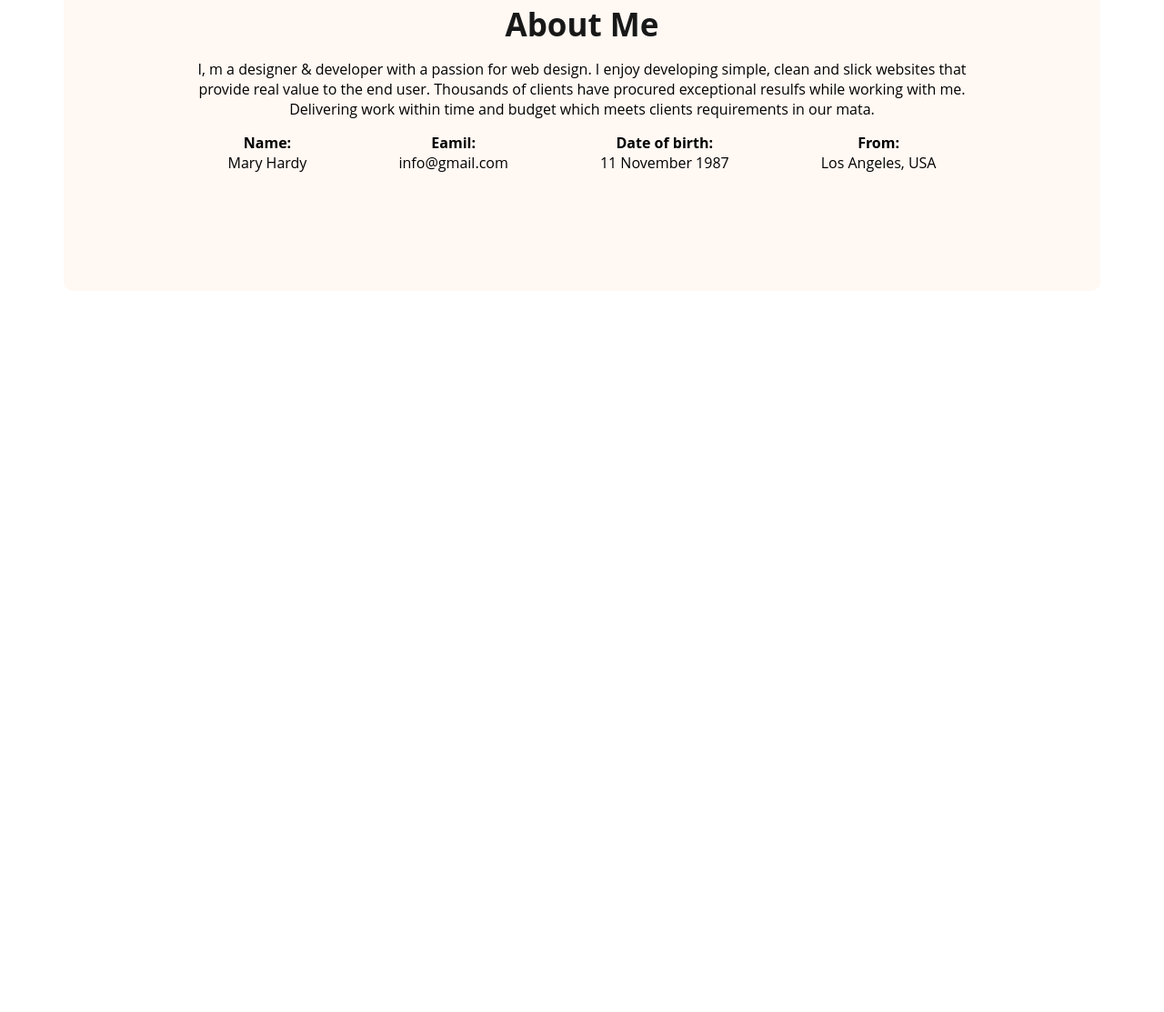
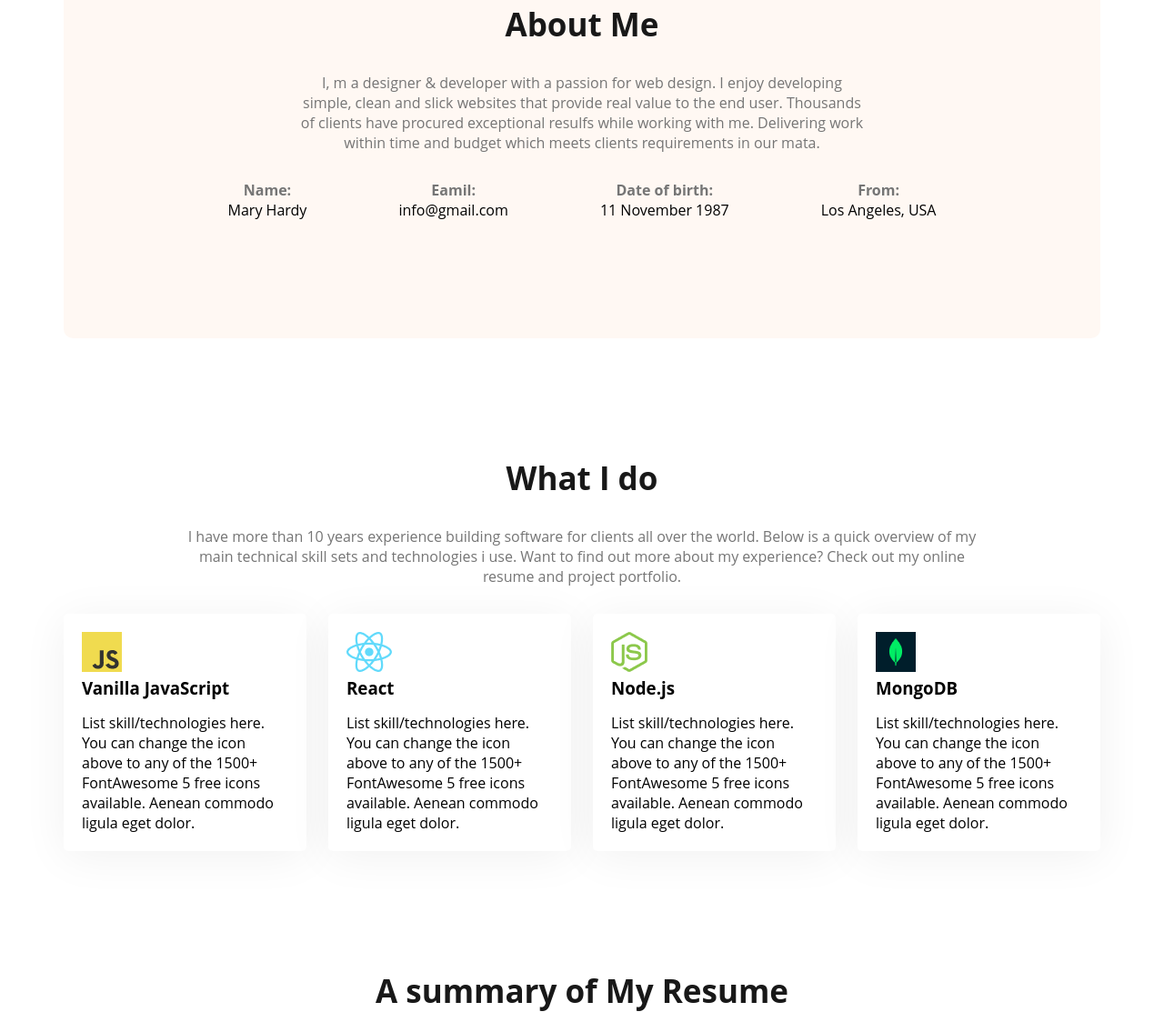
Before and after one commit to ShahadatHossain2/Practice-Portfolio, a plain HTML site: page index.html in a window 1280 px wide. Shown: the part 854-1967 px from the top of the page at 91% size. Before the commit the page ends 1304 px from the top, so only its background shows below. Drawn offline with Linux system fonts and the light colour scheme.

Commit message:
Skill added

```diff
--- a/index.html
+++ b/index.html
@@ -59,6 +59,40 @@
         </div>
         </section>
 
+        <section>
+            <h3 class="section-title">What I do</h3>
+            <p id="what-i-do-description" class="section-description">I have more than 10 years experience building software for clients all over the world. Below is a quick overview of my main technical skill sets and technologies i use. Want to find out more about my experience? Check out my online resume and project portfolio.</p>
+
+            <div class="skill-container">
+                <div class="skill">
+                    <img src="/Practice-Portfolio/images/icons/js.png" alt="Vanilla JavaScript">
+                    <h3 class="skill-title">Vanilla JavaScript</h3>
+                    <p class="skill-description">List skill/technologies here. You can change the icon above to any of the 1500+ FontAwesome 5 free icons available. Aenean commodo ligula eget dolor.</p>
+                </div>
+                <div class="skill">
+                    <img src="/Practice-Portfolio/images/icons/react.png" alt="React">
+                    <h3 class="skill-title">React</h3>
+                    <p class="skill-description">List skill/technologies here. You can change the icon above to any of the 1500+ FontAwesome 5 free icons available. Aenean commodo ligula eget dolor.</p>
+                </div>
+                <div class="skill">
+                    <img src="/Practice-Portfolio/images/icons/nodejs.png" alt="Node.js">
+                    <h3 class="skill-title">Node.js</h3>
+                    <p class="skill-description">List skill/technologies here. You can change the icon above to any of the 1500+ FontAwesome 5 free icons available. Aenean commodo ligula eget dolor.</p>
+                </div>
+                <div class="skill">
+                    <img src="/Practice-Portfolio/images/icons/mongo.png" alt="MongoDB">
+                    <h3 class="skill-title">MongoDB</h3>
+                    <p class="skill-description">List skill/technologies here. You can change the icon above to any of the 1500+ FontAwesome 5 free icons available. Aenean commodo ligula eget dolor.</p>
+                </div>
+            </div>
+
+        </section>
+
+        <section class="summary">
+            <h3 class="section-title">
+                A summary of My Resume
+            </h3>
+        </section>
     </main>
 
     <footer>
--- a/style.css
+++ b/style.css
@@ -71,6 +71,10 @@ main{
     max-width: 1140px;
     margin: 0px auto;
 }
+
+main section{
+    margin-top: 130px;
+}
 /* About */
 .about{
     padding: 130px;
@@ -89,11 +93,36 @@ main{
     display: flex;
     justify-content: space-around;
 }
+.info-title{
+    color: #757575;
+    /* font-weight: 18px; */
+}
 
 .about-info{
     text-align: center;
 }
 .section-description{
     text-align: center;
-    padding: 15px;
+    padding: 30px 130px;
+    color: #757575;
 }
+
+/* #what-i-do-description{
+    padding: 30px 130px;
+} */
+
+.skill-container{
+    display: flex;
+    gap: 24px;
+}
+
+.skill{
+    padding: 20px;
+    border-radius: 5px;
+    background-color: #fff;
+    box-shadow: 0px 6px 50px 0px rgba(0, 0, 0, 0.06);
+}
+
+.skill-description{
+    margin-top: 15px;
+}
```
